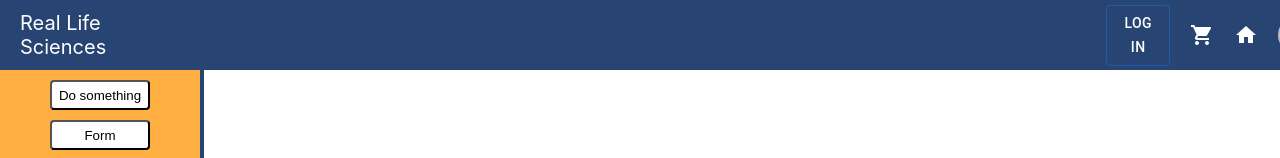
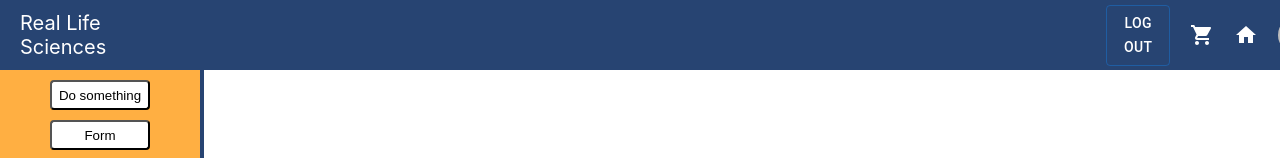
Before and after one commit to MunteanAndra/VSP-App, a React (Create React App) app: page /Login in a window 1280 px wide. Both pictures are taken after typing "name@example.com", "Sample123" into the empty fields and a click on the button "Login". Shown: the top 158 px of the page. Built offline with nearby package versions, Linux system fonts and the light colour scheme.

Commit message:
Used Redux for logout and hidden buttons

```diff
--- a/src/Components/Login/Login.js
+++ b/src/Components/Login/Login.js
@@ -23,7 +23,7 @@ const Login = () => {
 
     const dispatch = useDispatch();
 
-    let navigateToLogin = useNavigate('');
+    let navigateToLogin = useNavigate();
     const [enteredEmail, setEnteredEmail] = useState('');
     const [enteredPassword, setEnteredPassword] = useState('');
     const [confirm,setConfirm] = useState(false);
@@ -78,6 +78,7 @@ const Login = () => {
         navigateToLogin("/Home");
 
         dispatch(authActions.login(confirm));
+
     }
 
     return(
--- a/src/Components/Navbar/Navbar.js
+++ b/src/Components/Navbar/Navbar.js
@@ -7,21 +7,27 @@ import SvgIcon from '@mui/material/SvgIcon';
 import Avatar from '@mui/material/Avatar';
 import ShoppingCartIcon from '@mui/icons-material/ShoppingCart';
 import Badge from '@mui/material/Badge';
-import {useSelector} from "react-redux";
+import {useDispatch, useSelector} from "react-redux";
 import {totalNumberOfItems} from "../../store/Cart";
-import {authSelector} from "../../store/Auth";
+import {authActions, authSelector} from "../../store/Auth";
 
 const Navbar = (props) => {
 
-    let navigateToLogIn = useNavigate('');
+    let navigateToLogIn = useNavigate();
     let navigateToHome = useNavigate();
     let navigateToProfile = useNavigate();
 
     const storeAuth = useSelector( state => authSelector(state));
+    const dispatch = useDispatch();
 
     const clickHandlerLogin = () => {
         navigateToLogIn('/Login');
     }
+
+    const clickHandlerLogout = () => {
+        navigateToHome('/Home');
+        dispatch(authActions.logout(false));
+    };
 
     const clickHandlerHome = () => {
         navigateToHome('/Home');
@@ -31,9 +37,14 @@ const Navbar = (props) => {
         navigateToProfile('/Profile');
     }
 
-    const CustomButton = styled(Button)(({ theme }) => ({
-      marginLeft: '1000px',
+    const CustomButton1 = styled(Button)(({ theme }) => ({
+      marginLeft: '1150px',
       color: theme.palette.getContrastText(deepOrange[500]),
+    }));
+
+    const CustomButton2 = styled(Button)(({ theme }) => ({
+        marginLeft: '1000px',
+        color: theme.palette.getContrastText(deepOrange[500]),
     }));
 
     const numberCartItems = useSelector( state => totalNumberOfItems(state) );
@@ -49,7 +60,8 @@ const Navbar = (props) => {
     return (
         <div className='navbar'>
             <div className='navbar_items'> Real Life Sciences </div>
-            <CustomButton type="submit" variant="outlined" onClick={clickHandlerLogin}> Log in </CustomButton>
+            { !storeAuth && <CustomButton1 type="submit" variant="outlined" onClick={clickHandlerLogin}> Log in </CustomButton1> }
+            { storeAuth && <CustomButton2 type="submit" variant="outlined" onClick={clickHandlerLogout}> Log out </CustomButton2> }
             { storeAuth &&
                 <Badge badgeContent={numberCartItems} color="warning">
                     <ShoppingCartIcon onClick={props.onShowCart} className="cart"/>
--- a/src/store/Auth.js
+++ b/src/store/Auth.js
@@ -10,6 +10,9 @@ export const authSlice = createSlice({
     reducers: {
         login(state){
             state.isAuthenticated = true;
+        },
+        logout(state){
+            state.isAuthenticated = false;
         }
     },
 });
```
